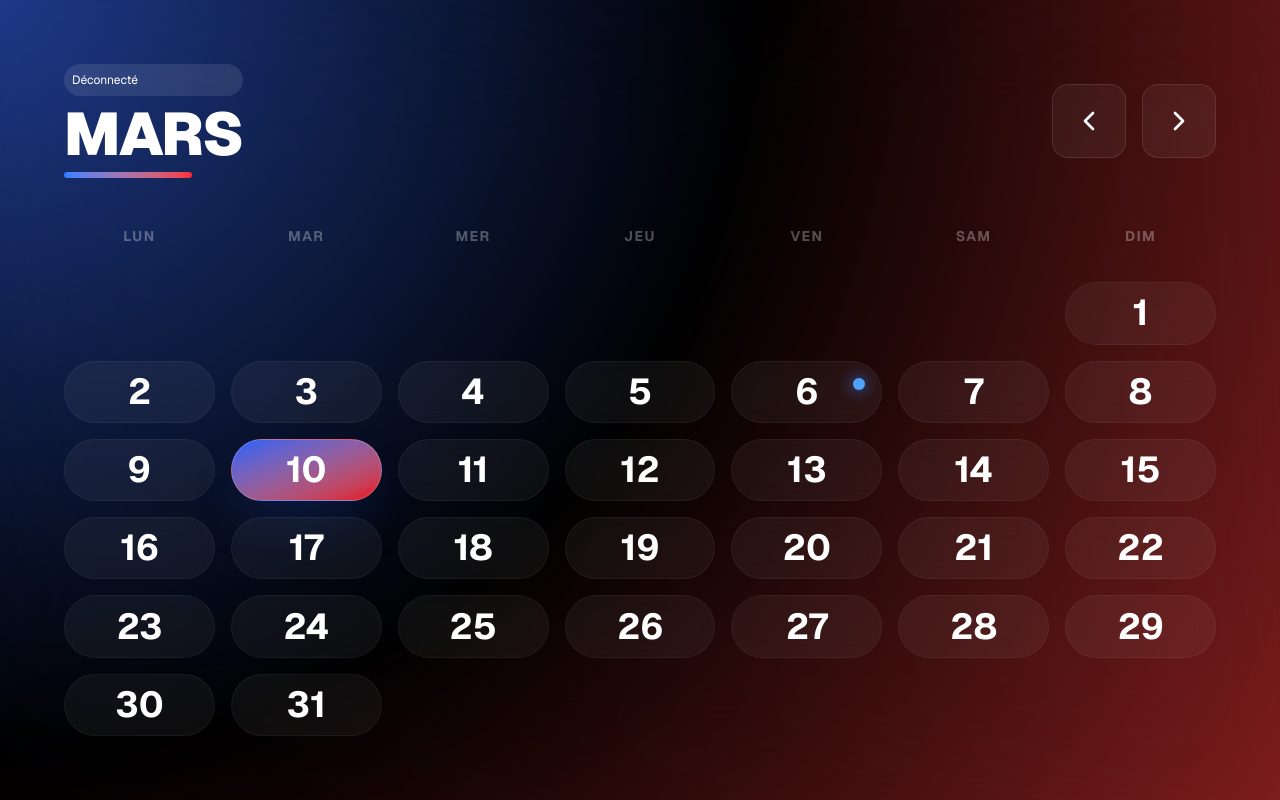
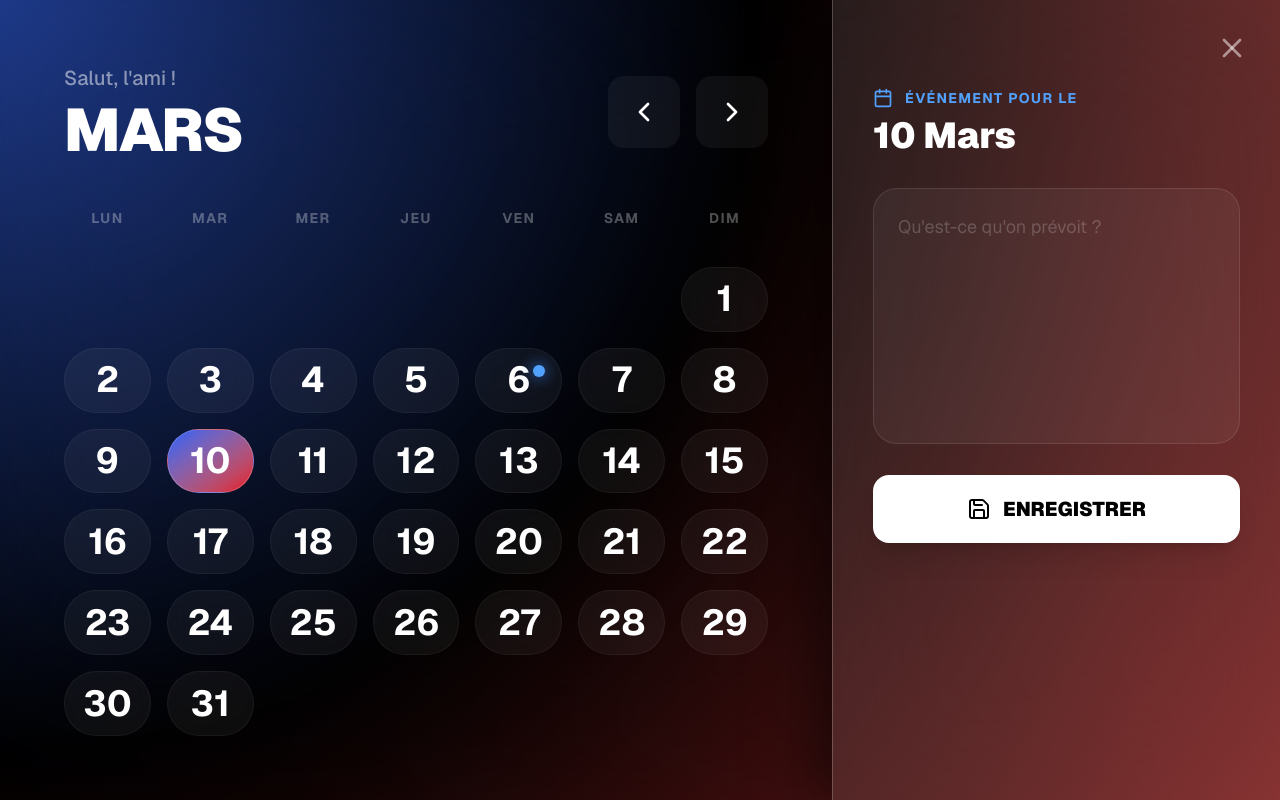
Before and after one commit to Anthonyz150/calendrare, a Next.js app: page / in a window 1280 px wide. Both pictures are taken after a click on the button "10". Built offline with nearby package versions, Linux system fonts and the light colour scheme; no server answers.

Commit message:
Calendrare

```diff
--- a/app/page.tsx
+++ b/app/page.tsx
@@ -6,9 +6,8 @@ import {
   startOfWeek, endOfWeek, isSameMonth, isSameDay, eachDayOfInterval
 } from 'date-fns';
 import { fr } from 'date-fns/locale';
-import { ChevronLeft, ChevronRight } from 'lucide-react';
+import { ChevronLeft, ChevronRight, X, Save, Calendar as CalendarIcon } from 'lucide-react';
 import { motion, AnimatePresence } from 'framer-motion';
-// 1. Importation des outils Clerk
 import { UserButton, useUser } from "@clerk/nextjs";
 
 export default function RebirthCalendar() {
@@ -16,17 +15,16 @@ export default function RebirthCalendar() {
   const [selectedDate, setSelectedDate] = useState(new Date());
   const [direction, setDirection] = useState(0);
 
-  // 2. Récupération de l'utilisateur actuel
+  // NOUVEAUX ÉTATS POUR LES NOTES
+  const [isDrawerOpen, setIsDrawerOpen] = useState(false);
+  const [note, setNote] = useState("");
+
   const { user } = useUser();
 
-  const nextMonth = () => {
-    setDirection(1);
-    setCurrentMonth(addMonths(currentMonth, 1));
-  };
-
-  const prevMonth = () => {
-    setDirection(-1);
-    setCurrentMonth(subMonths(currentMonth, 1));
+  const handleDateClick = (day: Date) => {
+    setSelectedDate(day);
+    setIsDrawerOpen(true);
+    // Ici on chargera plus tard la note depuis la base de données
   };
 
   const days = eachDayOfInterval({
@@ -35,65 +33,46 @@ export default function RebirthCalendar() {
   });
 
   return (
-    <main className="h-screen w-screen overflow-hidden bg-black flex flex-col font-sans relative">
+    <main className="h-screen w-screen overflow-hidden bg-black flex font-sans relative">
 
-      {/* LE FOND */}
+      {/* FOND CONSTANT */}
       <div className="fixed inset-0 z-0">
         <div className="absolute inset-0 bg-[radial-gradient(circle_at_top_left,_#1e3a8a,_black,_#7f1d1d)]" />
         <div className="absolute inset-0 backdrop-blur-3xl opacity-50" />
       </div>
 
-      <div className="relative z-10 flex flex-col h-full w-full p-8 md:p-16">
-
-        {/* HEADER MODIFIÉ POUR L'UTILISATEUR */}
+      {/* PARTIE GAUCHE : LE CALENDRIER */}
+      <div className="relative z-10 flex flex-col h-full flex-1 p-8 md:p-16 transition-all duration-500">
         <header className="flex items-center justify-between mb-12">
-          <motion.div
-            key={currentMonth.getMonth()}
-            initial={{ opacity: 0, y: 10 }} animate={{ opacity: 1, y: 0 }}
-          >
-            <div className="flex items-center gap-4 mb-2 bg-white/10 p-2 rounded-full">
-              {/* On enlève afterSignOutUrl car Clerk gère ça via le .env maintenant */}
+          <motion.div key={currentMonth.getMonth()} initial={{ opacity: 0, y: 10 }} animate={{ opacity: 1, y: 0 }}>
+            <div className="flex items-center gap-4 mb-2">
               <UserButton />
-              {!user && <span className="text-white text-xs">Déconnecté</span>}
-              {user && <span className="text-white font-bold">{user.firstName}</span>}
+              <h2 className="text-white/50 text-xl font-medium">Salut, {user?.firstName || "l'ami"} !</h2>
             </div>
             <h1 className="text-6xl font-black text-white uppercase tracking-tight">
               {format(currentMonth, 'MMMM', { locale: fr })}
             </h1>
-            <div className="h-1.5 w-32 bg-gradient-to-r from-blue-500 to-red-500 mt-2 rounded-full" />
           </motion.div>
 
           <div className="flex gap-4">
-            <button onClick={prevMonth} className="p-5 bg-white/5 hover:bg-white/10 rounded-2xl border border-white/10 text-white transition-all active:scale-90">
-              <ChevronLeft size={32} />
-            </button>
-            <button onClick={nextMonth} className="p-5 bg-white/5 hover:bg-white/10 rounded-2xl border border-white/10 text-white transition-all active:scale-90">
-              <ChevronRight size={32} />
-            </button>
+            <button onClick={() => { setDirection(-1); setCurrentMonth(subMonths(currentMonth, 1)); }} className="p-5 bg-white/5 hover:bg-white/10 rounded-2xl text-white transition-all"><ChevronLeft size={32} /></button>
+            <button onClick={() => { setDirection(1); setCurrentMonth(addMonths(currentMonth, 1)); }} className="p-5 bg-white/5 hover:bg-white/10 rounded-2xl text-white transition-all"><ChevronRight size={32} /></button>
           </div>
         </header>
 
-        {/* GRILLE (Inchangée mais toujours aussi fluide) */}
         <div className="flex-1 relative">
           <AnimatePresence initial={false} custom={direction} mode="popLayout">
             <motion.div
               key={currentMonth.toString()}
               custom={direction}
-              initial={{ x: direction * 800, opacity: 0 }}
+              initial={{ x: direction * 500, opacity: 0 }}
               animate={{ x: 0, opacity: 1 }}
-              exit={{ x: direction * -800, opacity: 0 }}
-              transition={{
-                type: "spring",
-                stiffness: 450,
-                damping: 35,
-                opacity: { duration: 0.2 }
-              }}
+              exit={{ x: direction * -500, opacity: 0 }}
+              transition={{ type: "spring", stiffness: 400, damping: 40 }}
               className="grid grid-cols-7 gap-4 w-full h-full"
             >
               {['Lun', 'Mar', 'Mer', 'Jeu', 'Ven', 'Sam', 'Dim'].map((d) => (
-                <div key={d} className="text-center text-white/30 font-bold text-sm uppercase tracking-widest">
-                  {d}
-                </div>
+                <div key={d} className="text-center text-white/30 font-bold text-sm uppercase tracking-widest">{d}</div>
               ))}
 
               {days.map((day, idx) => {
@@ -105,22 +84,13 @@ export default function RebirthCalendar() {
                   <motion.button
                     key={idx}
                     whileHover={{ scale: 1.03 }}
-                    whileTap={{ scale: 0.97 }}
-                    onClick={() => setSelectedDate(day)}
-                    className={`
-                      relative flex flex-col items-center justify-center rounded-[2rem] border transition-all duration-200
-                      ${isSelected
-                        ? 'bg-gradient-to-br from-blue-600 to-red-600 border-white/20 shadow-2xl shadow-blue-900/40'
-                        : isCurrentMonth ? 'bg-white/5 border-white/5 hover:border-white/20 backdrop-blur-md' : 'opacity-0 pointer-events-none'
-                      }
+                    onClick={() => isCurrentMonth && handleDateClick(day)}
+                    className={`relative flex flex-col items-center justify-center rounded-[2rem] border transition-all
+                      ${isSelected ? 'bg-gradient-to-br from-blue-600 to-red-600 border-white/20' : isCurrentMonth ? 'bg-white/5 border-white/5 hover:border-white/20 backdrop-blur-md' : 'opacity-0 pointer-events-none'}
                     `}
                   >
-                    <span className={`text-4xl font-bold text-white`}>
-                      {format(day, 'd')}
-                    </span>
-                    {isToday && !isSelected && (
-                      <div className="absolute top-4 right-4 h-3 w-3 bg-blue-400 rounded-full shadow-[0_0_15px_#3b82f6]" />
-                    )}
+                    <span className="text-4xl font-bold text-white">{format(day, 'd')}</span>
+                    {isToday && !isSelected && <div className="absolute top-4 right-4 h-3 w-3 bg-blue-400 rounded-full shadow-[0_0_15px_#3b82f6]" />}
                   </motion.button>
                 );
               })}
@@ -128,6 +98,51 @@ export default function RebirthCalendar() {
           </AnimatePresence>
         </div>
       </div>
+
+      {/* PARTIE DROITE : LE TIROIR (SIDEBAR) */}
+      <AnimatePresence>
+        {isDrawerOpen && (
+          <motion.div
+            initial={{ x: "100%" }}
+            animate={{ x: 0 }}
+            exit={{ x: "100%" }}
+            transition={{ type: "spring", damping: 25, stiffness: 200 }}
+            className="relative z-20 w-full max-w-md h-full bg-white/10 backdrop-blur-3xl border-l border-white/20 p-10 flex flex-col shadow-[-20px_0_50px_rgba(0,0,0,0.5)]"
+          >
+            <button onClick={() => setIsDrawerOpen(false)} className="absolute top-8 right-8 text-white/50 hover:text-white transition-colors">
+              <X size={32} />
+            </button>
+
+            <div className="mt-12">
+              <div className="flex items-center gap-3 text-blue-400 mb-2">
+                <CalendarIcon size={20} />
+                <span className="font-bold uppercase tracking-widest text-sm">Événement pour le</span>
+              </div>
+              <h3 className="text-4xl font-black text-white capitalize mb-8">
+                {format(selectedDate, 'do MMMM', { locale: fr })}
+              </h3>
+
+              <textarea
+                value={note}
+                onChange={(e) => setNote(e.target.value)}
+                placeholder="Qu'est-ce qu'on prévoit ?"
+                className="w-full h-64 bg-white/5 border border-white/10 rounded-3xl p-6 text-white text-lg focus:outline-none focus:border-blue-500 transition-colors resize-none placeholder:text-white/20"
+              />
+
+              <button
+                onClick={() => {
+                  alert("Bientôt sauvegardé dans Supabase !");
+                  setIsDrawerOpen(false);
+                }}
+                className="mt-6 w-full py-5 bg-white text-black rounded-2xl font-black text-xl flex items-center justify-center gap-3 hover:bg-blue-500 hover:text-white transition-all active:scale-95 shadow-xl"
+              >
+                <Save size={24} />
+                ENREGISTRER
+              </button>
+            </div>
+          </motion.div>
+        )}
+      </AnimatePresence>
     </main>
   );
 }
--- a/package.json
+++ b/package.json
@@ -10,6 +10,7 @@
   },
   "dependencies": {
     "@clerk/nextjs": "^7.0.1",
+    "@supabase/supabase-js": "^2.98.0",
     "date-fns": "^4.1.0",
     "framer-motion": "^12.35.0",
     "lucide-react": "^0.577.0",
```
Also changed, not shown: 1 other file (tests, documents, lock files or other folders).
